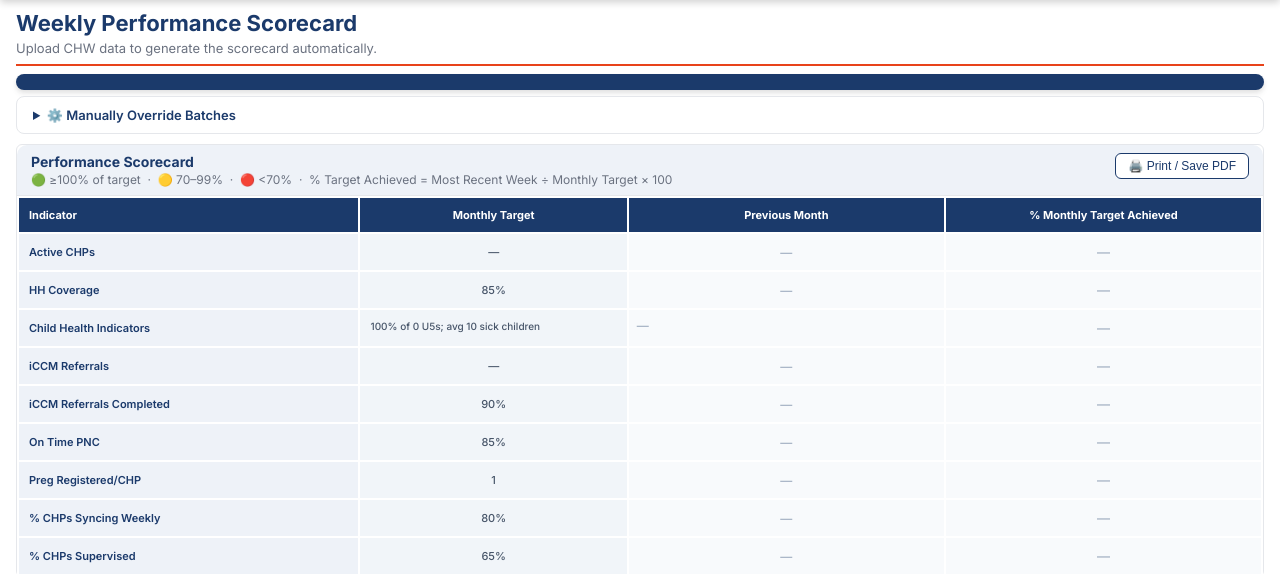
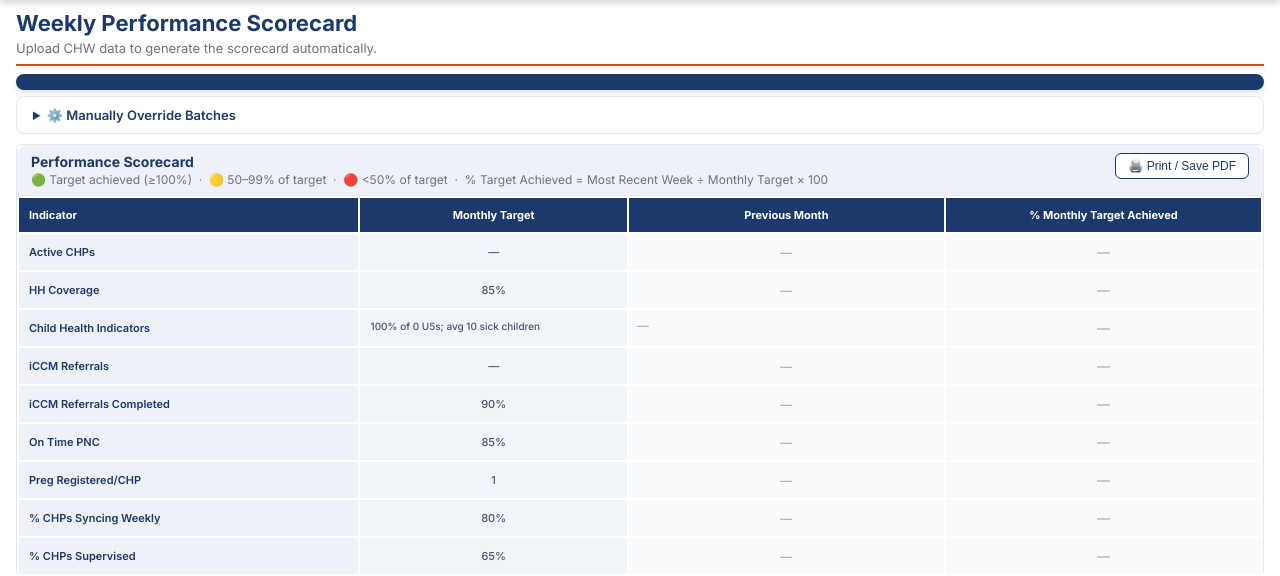
Before and after one commit to linetlucy-genchabe/Service-Delivery-Gaps, a Django app: page /scorecard/ in a window 1280 px wide. Shown: the part 64-640 px from the top of the page. Run offline with Django 4.2, Linux system fonts and the light colour scheme; data that the repository does not hold is empty.

Commit message:
Fix % Monthly Target Achieved colours - green=target achieved (100%+), yellow=50-99%, red=below 50%

```diff
--- a/dashboard/templates/dashboard/scorecard.html
+++ b/dashboard/templates/dashboard/scorecard.html
@@ -169,7 +169,7 @@
   <div class="card-header">
     <div>
       <h3 class="card-title">Performance Scorecard</h3>
-      <p class="card-subtitle">🟢 ≥100% of target &nbsp;·&nbsp; 🟡 70–99% &nbsp;·&nbsp; 🔴 &lt;70% &nbsp;·&nbsp; % Target Achieved = Most Recent Week ÷ Monthly Target × 100</p>
+      <p class="card-subtitle">🟢 Target achieved (≥100%) &nbsp;·&nbsp; 🟡 50–99% of target &nbsp;·&nbsp; 🔴 &lt;50% of target &nbsp;·&nbsp; % Target Achieved = Most Recent Week ÷ Monthly Target × 100</p>
     </div>
     <button class="btn btn-sm btn-outline" onclick="window.print()">🖨️ Print / Save PDF</button>
   </div>
@@ -215,7 +215,7 @@
           {% endfor %}
           {% with cw=row.weeks|last %}
           <td style="padding:10px 10px;text-align:center;font-weight:700;font-size:13px;border:2px solid white;
-            {% if cw.pct_target %}{% if cw.pct_target >= 100 %}background:#BBF7D0;color:#14532D;{% elif cw.pct_target >= 70 %}background:#FEF08A;color:#713F12;{% else %}background:#FECACA;color:#7F1D1D;{% endif %}{% else %}background:#F8FAFC;color:#94A3B8;font-weight:400;{% endif %}">
+            {% if cw.pct_target %}{% if cw.pct_target >= 100 %}background:#BBF7D0;color:#14532D;{% elif cw.pct_target >= 50 %}background:#FEF08A;color:#713F12;{% else %}background:#FECACA;color:#7F1D1D;{% endif %}{% else %}background:#F8FAFC;color:#94A3B8;font-weight:400;{% endif %}">
             {% if cw.pct_target %}{{ cw.pct_target }}%{% else %}—{% endif %}
           </td>
           {% endwith %}
@@ -243,7 +243,7 @@
           {% endfor %}
           {% with cw=row.weeks|last %}
           <td style="padding:10px 10px;text-align:center;font-weight:700;font-size:13px;border:2px solid white;
-            {% if cw.pct_target %}{% if cw.pct_target >= 100 %}background:#BBF7D0;color:#14532D;{% elif cw.pct_target >= 70 %}background:#FEF08A;color:#713F12;{% else %}background:#FECACA;color:#7F1D1D;{% endif %}{% else %}background:#F8FAFC;color:#94A3B8;font-weight:400;{% endif %}">
+            {% if cw.pct_target %}{% if cw.pct_target >= 100 %}background:#BBF7D0;color:#14532D;{% elif cw.pct_target >= 50 %}background:#FEF08A;color:#713F12;{% else %}background:#FECACA;color:#7F1D1D;{% endif %}{% else %}background:#F8FAFC;color:#94A3B8;font-weight:400;{% endif %}">
             {% if cw.pct_target %}{{ cw.pct_target }}%{% else %}—{% endif %}
           </td>
           {% endwith %}
```
